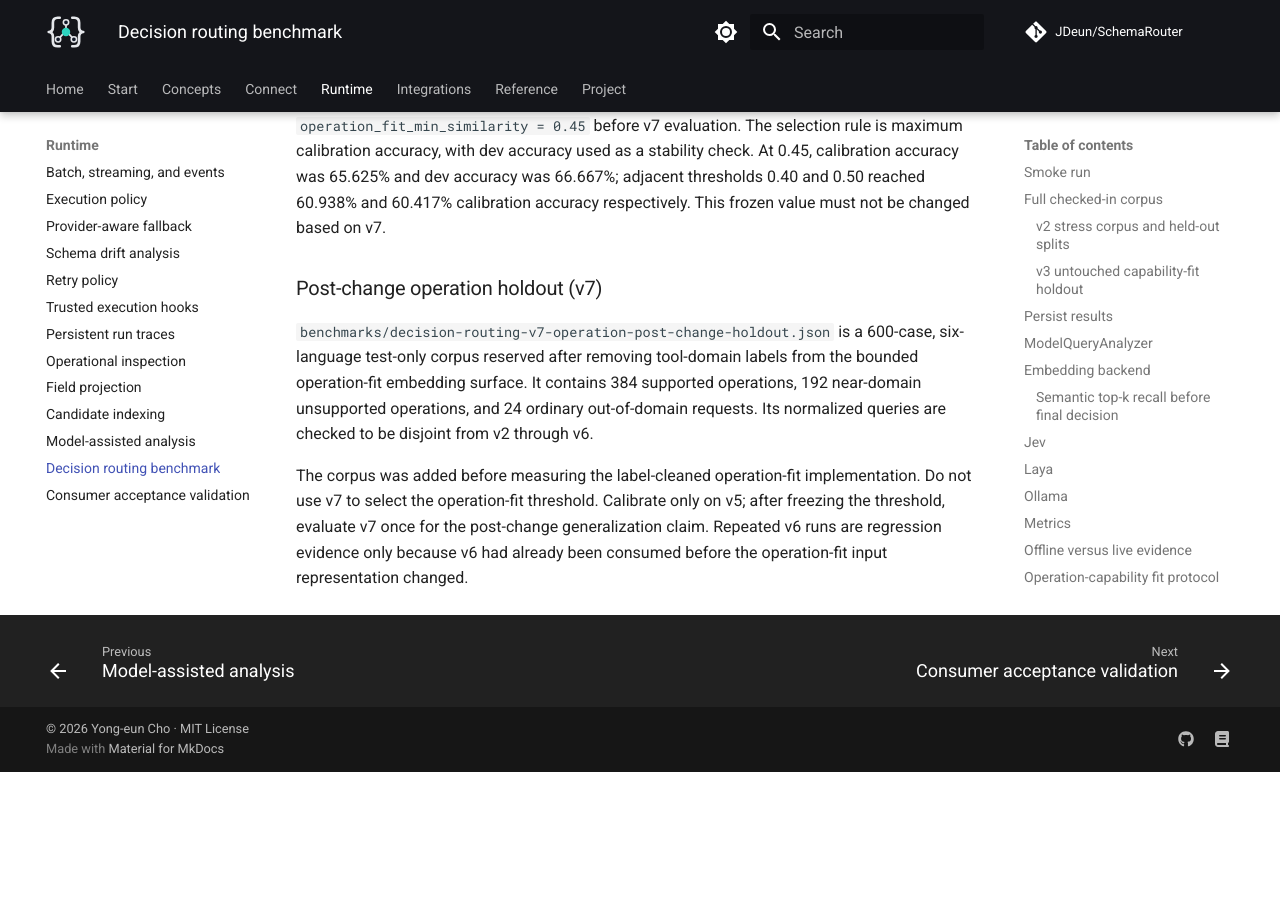
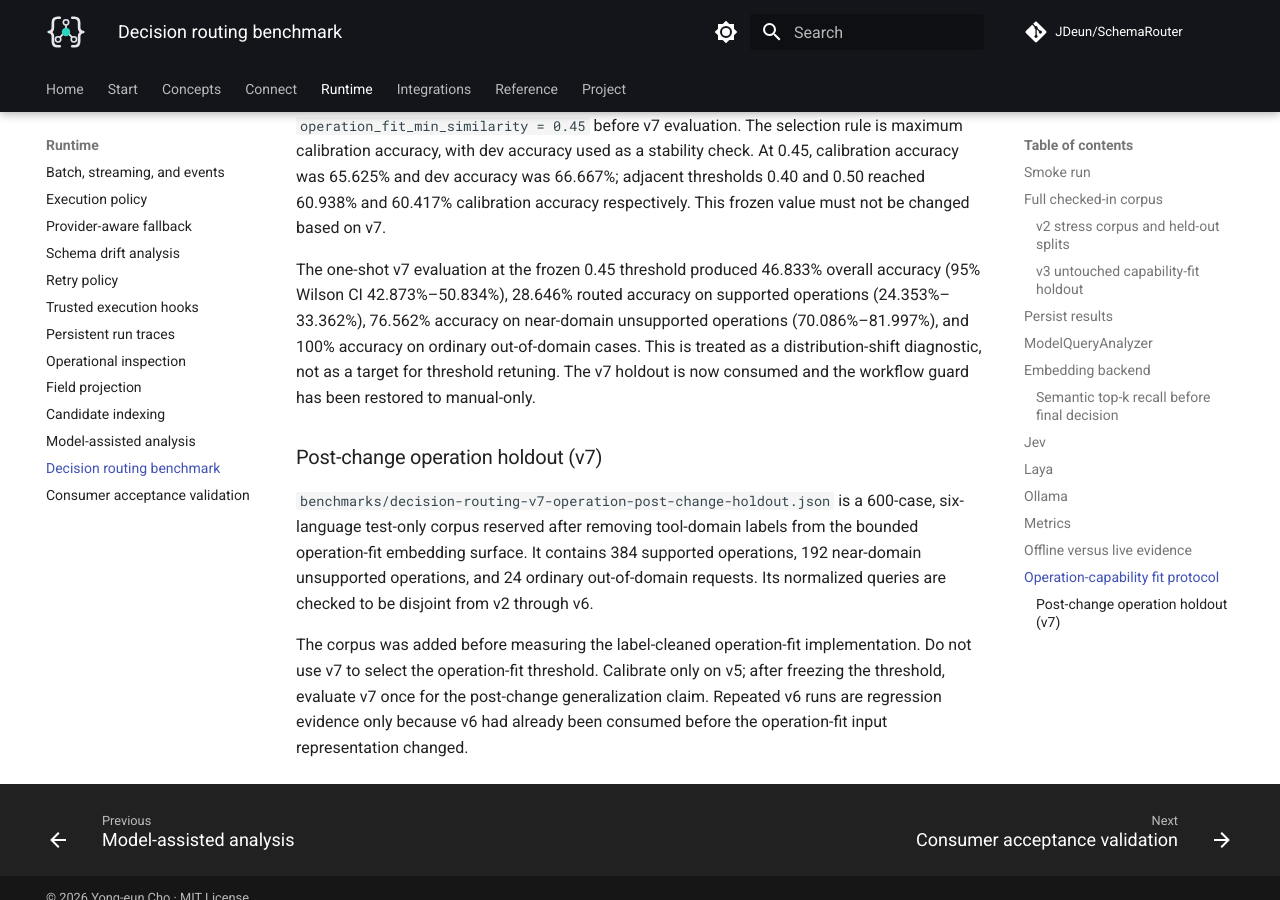
Before and after one commit to JDeun/SchemaRouter, an MkDocs documentation site: the page built from docs/guides/decision-benchmark.md, in a window 1280 px wide and 900 px high, scrolled down 9130 px. Built offline with MkDocs 1.6.1 and Material for MkDocs 9.7.7, drawn with Linux system fonts in a browser that asks for light colours; comment, search, counter and statistics services are not loaded; before the commit the page ends 9902 px from its top, so only the background shows below that.

Commit message:
research: close consumed v7 holdout

```diff
--- a/docs/guides/decision-benchmark.md
+++ b/docs/guides/decision-benchmark.md
@@ -378,6 +378,13 @@ calibration accuracy, with dev accuracy used as a stability check. At 0.45, cali
 was 65.625% and dev accuracy was 66.667%; adjacent thresholds 0.40 and 0.50 reached 60.938% and
 60.417% calibration accuracy respectively. This frozen value must not be changed based on v7.
 
+The one-shot v7 evaluation at the frozen 0.45 threshold produced 46.833% overall accuracy
+(95% Wilson CI 42.873%–50.834%), 28.646% routed accuracy on supported operations
+(24.353%–33.362%), 76.562% accuracy on near-domain unsupported operations
+(70.086%–81.997%), and 100% accuracy on ordinary out-of-domain cases. This is treated as a
+distribution-shift diagnostic, not as a target for threshold retuning. The v7 holdout is now
+consumed and the workflow guard has been restored to manual-only.
+
 
 ### Post-change operation holdout (v7)
 
```
Also changed, not shown: CHANGELOG.md (+1 -0 lines), 1 other file.
